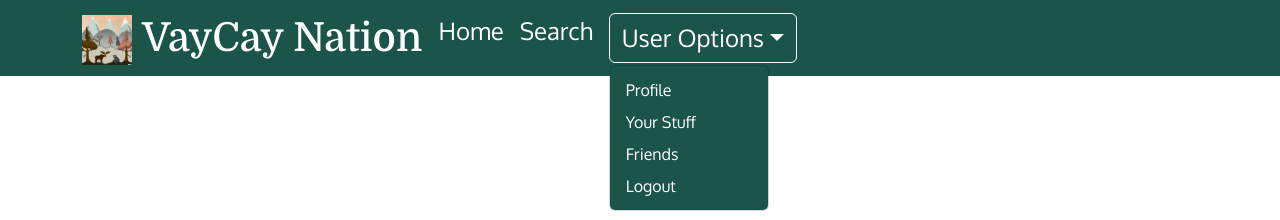
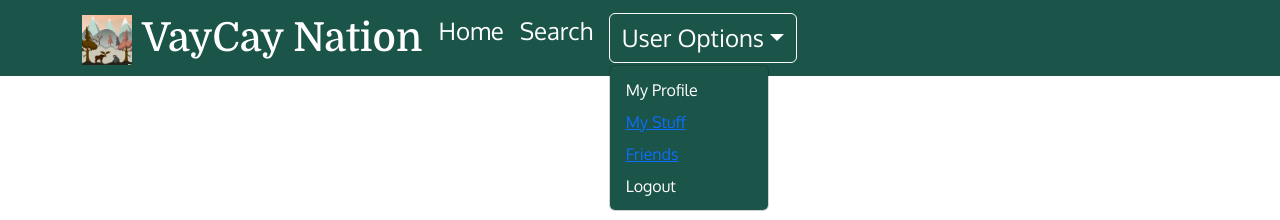
Before and after one commit to JDR8888/vaycay-nation, a React (Vite) app in the folder client/: page / in a window 1280 px wide. Both pictures are taken after a click on the button "User Options". Shown: the top 220 px of the page. Built offline with nearby package versions, Linux system fonts and the light colour scheme.

Commit message:
adds mystuff page, friends page, links to them in nav dropdown, adds routes

```diff
--- a/client/src/App.jsx
+++ b/client/src/App.jsx
@@ -7,6 +7,8 @@ import Profile from './pages/Profile';
 import SearchResults from './pages/SearchResults';
 import SearchByParkName from './pages/SearchByParkName';
 import Signup from './pages/Signup';
+import MyStuff from './pages/MyStuff';
+import Friends from './pages/Friends';
 import Navbar from './components/Nav';
 import Footer from './components/Footer';
 const client = new ApolloClient({
@@ -25,6 +27,8 @@ function App() {
           <Route path="/SearchResults" element={<SearchResults />} />
           <Route path="/SearchByName" element={<SearchByParkName />} />
           <Route path="/Signup" element={<Signup />} />
+          <Route path='/Friends' element={ <Friends /> } />
+          <Route path='/MyStuff' element={ <MyStuff /> }  />
         </Routes>
         <Footer />
       </BrowserRouter>
--- a/client/src/components/Nav.jsx
+++ b/client/src/components/Nav.jsx
@@ -38,18 +38,32 @@ export default function NavbarComp() {
                 <Dropdown.Menu
                 style={{backgroundColor: '#1B5448'}}
                 >
-                  <Dropdown.Item href="#/action-1"
-                  style={{color: 'white'}}
-                  >Profile</Dropdown.Item>
-                  <Dropdown.Item href="#/action-2"
-                  style={{color: 'white'}}
-                  >Your Stuff</Dropdown.Item>
-                  <Dropdown.Item href="#/action-3"
-                  style={{color: 'white'}}
-                  >Friends</Dropdown.Item>
+                  <Dropdown.Item
+                  style={{color: 'white'}} >
+                  <Link to='/Profile'
+                  style={{textDecoration: 'none', color: 'white'}}
+                  >My Profile</Link>
+                  </Dropdown.Item>
+
+                  <Dropdown.Item
+                  style={{color: 'white'}}>
+                    <Link to='/MyStuff'>
+                    My Stuff
+                    </Link>
+                  </Dropdown.Item>
+
+                  <Dropdown.Item
+                  style={{color: 'white'}}>
+                    <Link to='/Friends'>
+                      Friends
+                    </Link>
+                  </Dropdown.Item>
+
                   <Dropdown.Item onClick={Auth.logout}
-                  style={{color: 'white'}}
-                  >Logout</Dropdown.Item>
+                  style={{color: 'white'}}>
+                    Logout
+                  </Dropdown.Item>
+
                 </Dropdown.Menu>
               </Dropdown>
             </Nav>
--- a/client/src/components/ParkCard.jsx
+++ b/client/src/components/ParkCard.jsx
@@ -18,7 +18,7 @@ export default function ParkCard(props) {
         <Card.Body>
           <Card.Title>{parkName}</Card.Title>
           <Card.Text>{description}</Card.Text>
-          <Button variant="primary" onClick={handleShowModal}>See More!</Button>
+          <Button style={{backgroundColor: '#1B5448'}} onClick={handleShowModal}>See More!</Button>
         </Card.Body>
       </Card>
 
@@ -48,8 +48,8 @@ export default function ParkCard(props) {
         </Modal.Body>
         <Modal.Footer>
           <Button variant="secondary" onClick={handleCloseModal}>Close</Button>
-          <Button variant="primary">Leave a Review</Button>
-          <Button variant="primary">Add to Wishlist</Button>
+          <Button style={{backgroundColor: '#1B5448'}}>Leave a Review</Button>
+          <Button style={{backgroundColor: '#1B5448'}} >Add to Wishlist</Button>
         </Modal.Footer>
       </Modal>
     </>
--- /dev/null
+++ b/client/src/pages/Friends.jsx
@@ -0,0 +1,13 @@
+import React from "react";
+
+export default function Friends () {
+
+    return (
+        <>
+            <h1> friend page </h1>
+            <p> at top, search bar to search users by username, search will either return results or if results is empty will say no user found with that username. if results, can click on the username and a modal will pop up with the searched user's info and if user is not already signed-in-user's friend (will need a query to check if the searched user is already in current user's friends array) will be a button to add as friend. below the search area, will be displayed the user's current friends and their visits/reviews.</p>
+        </>
+
+
+    )
+}
--- a/client/src/pages/Home.jsx
+++ b/client/src/pages/Home.jsx
@@ -140,14 +140,14 @@ export default function HomePage() {
       </div>
       <div
         id="carouselExample"
-        class="carousel slide"
+        className="carousel slide"
         style={{ margin: '2em' }}
       >
-        <div class="carousel-inner">
-          <div class="carousel-item active">
+        <div className="carousel-inner">
+          <div className="carousel-item active">
             <img
               src="https://www.nps.gov/common/uploads/structured_data/3C83A128-1DD8-B71B-0B02DED286AFD8C6.jpg"
-              class="d-block w-100"
+              className="d-block w-100"
               alt="..."
               style={{
                 width: '200px',
@@ -156,12 +156,12 @@ export default function HomePage() {
                 borderRadius: '100px',
               }}
             />
-            <div class="caption">
+            <div className="caption">
               <h5>What a veiw!</h5>
               <p>Appalachian National Scenic Trail</p>
             </div>
           </div>
-          <div class="carousel-item">
+          <div className="carousel-item">
             <img
               src="https://www.nps.gov/common/uploads/structured_data/3C80E7D5-1DD8-B71B-0B44F2F58F98099D.jpg"
               class="d-block w-100"
@@ -173,12 +173,12 @@ export default function HomePage() {
                 borderRadius: '100px',
               }}
             />
-            <div class="caption">
+            <div className="caption">
               <h5>What a veiw!</h5>
               <p>Appalachian National Scenic Trail</p>
             </div>
           </div>
-          <div class="carousel-item">
+          <div className="carousel-item">
             <img
               src="https://www.nps.gov/common/uploads/structured_data/87E985D9-BF92-9DC3-74B91467FBA15010.jpg"
               class="d-block w-100"
@@ -190,29 +190,29 @@ export default function HomePage() {
                 borderRadius: '100px',
               }}
             />
-            <div class="caption">
+            <div className="caption">
               <h5>What a veiw!</h5>
               <p>Appalachian National Scenic Trail</p>
             </div>
           </div>
         </div>
         <button
-          class="carousel-control-prev"
+          className="carousel-control-prev"
           type="button"
           data-bs-target="#carouselExample"
           data-bs-slide="prev"
         >
-          <span class="carousel-control-prev-icon" aria-hidden="true"></span>
-          <span class="visually-hidden">Previous</span>
+          <span className="carousel-control-prev-icon" aria-hidden="true"></span>
+          <span className="visually-hidden">Previous</span>
         </button>
         <button
-          class="carousel-control-next"
+          className="carousel-control-next"
           type="button"
           data-bs-target="#carouselExample"
           data-bs-slide="next"
         >
-          <span class="carousel-control-next-icon" aria-hidden="true"></span>
-          <span class="visually-hidden">Next</span>
+          <span className="carousel-control-next-icon" aria-hidden="true"></span>
+          <span className="visually-hidden">Next</span>
         </button>
       </div>
     </>
--- /dev/null
+++ b/client/src/pages/MyStuff.jsx
@@ -0,0 +1,12 @@
+import React from "react";
+
+export default function MyStuff () {
+
+    return (
+        <>
+            <h1> my stuff (reviews, wishlist) </h1>
+        </>
+
+    )
+
+}
```
Also changed, not shown: 1 other file (tests, documents, lock files or other folders).
